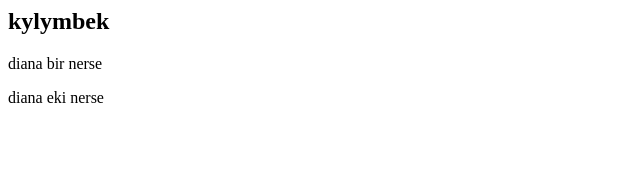
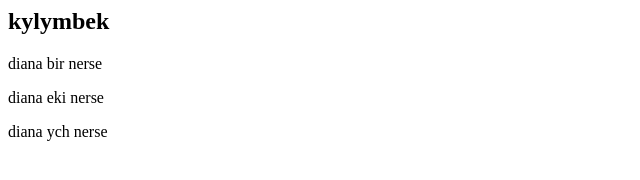
Before and after one commit to kylym004/MyProject, a plain HTML site: page index.html in a window 1280 px wide. Shown: the whole page, without its empty margins (0-640 px from the left). Drawn offline with Linux system fonts and the light colour scheme.

Commit message:
Added ych

```diff
--- a/index.html
+++ b/index.html
@@ -1,3 +1,4 @@
 <h2>kylymbek</h2>
 <p>diana bir nerse</p>
 <p>diana eki nerse</p>
+<p>diana ych nerse</p>
```
